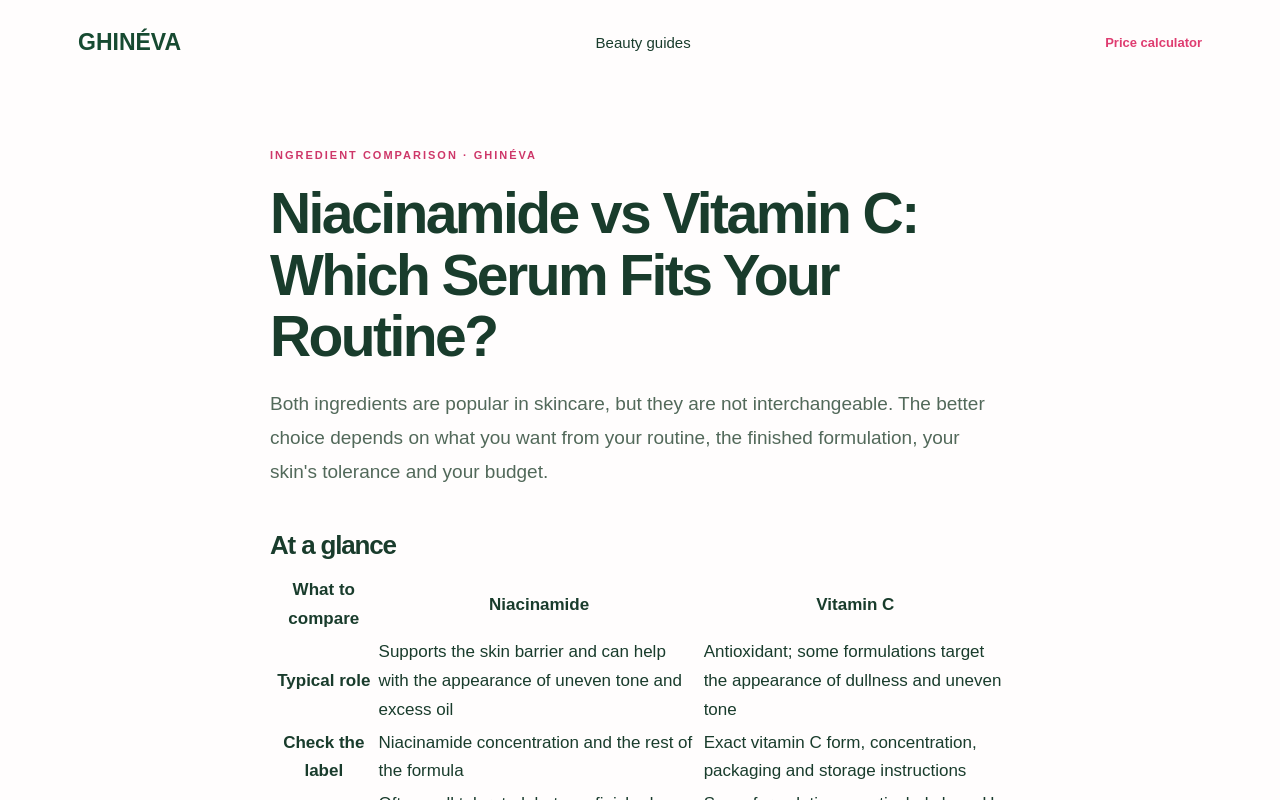
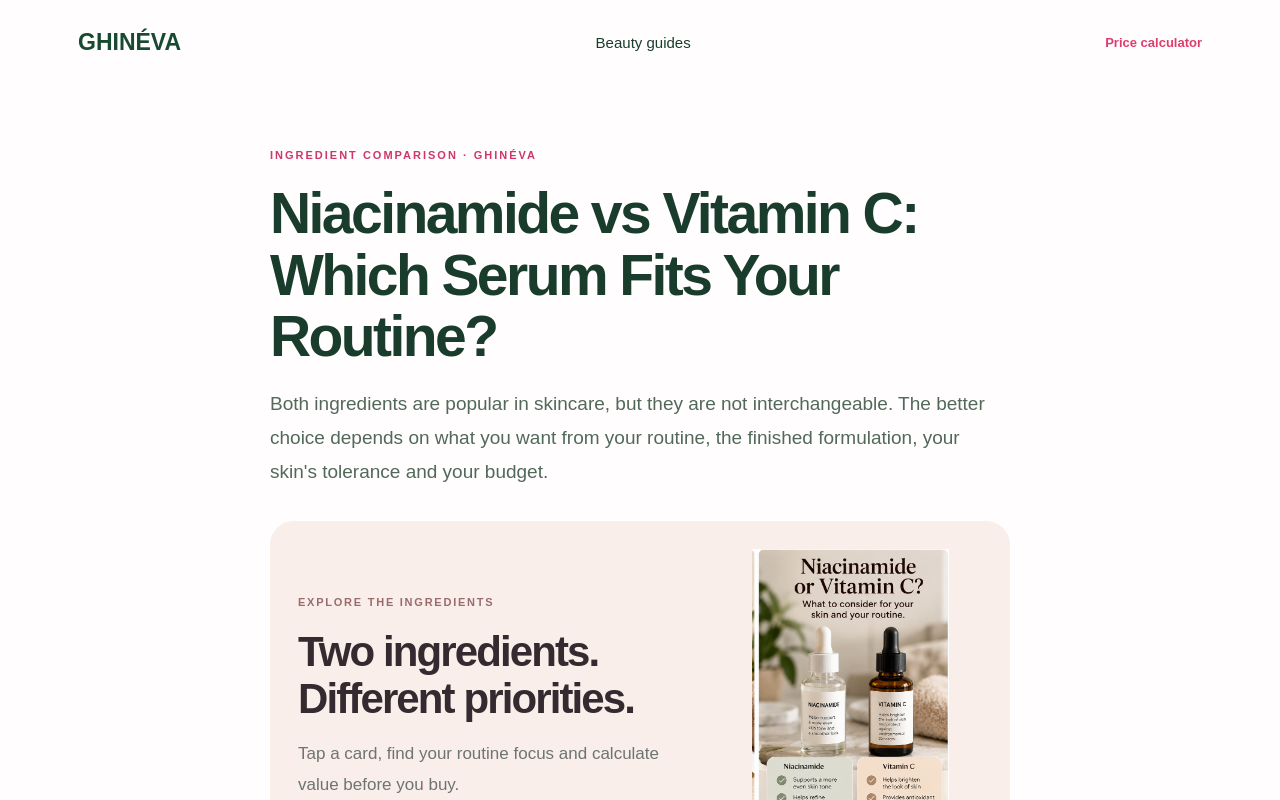
Before and after one commit to GhinwaFAKIH/buywise-ai, a Next.js app in the folder frontend/: page /niacinamide-vs-vitamin-c in a window 1280 px wide. Shown: the top 800 px of the page. Built offline with nearby package versions, Linux system fonts and the light colour scheme.

Commit message:
Integrate visual ingredient explorer, interactive routine selector and price calculator

```diff
--- a/frontend/app/niacinamide-vs-vitamin-c/page.js
+++ b/frontend/app/niacinamide-vs-vitamin-c/page.js
@@ -1,4 +1,5 @@
 import Link from "next/link";
+import IngredientInteractive from "./IngredientInteractive";
 
 export const metadata = {
   title: "Niacinamide vs Vitamin C: Differences, Uses & Serum Buying Guide",
@@ -19,6 +20,7 @@ export default function Page() {
     <article className="guideArticle"><small>INGREDIENT COMPARISON · GHINÉVA</small>
       <h1>Niacinamide vs Vitamin C: Which Serum Fits Your Routine?</h1>
       <p className="guideIntro">Both ingredients are popular in skincare, but they are not interchangeable. The better choice depends on what you want from your routine, the finished formulation, your skin's tolerance and your budget.</p>
+      <IngredientInteractive />
       <section><h2>At a glance</h2><table><thead><tr><th>What to compare</th><th>Niacinamide</th><th>Vitamin C</th></tr></thead><tbody>{comparison.map(([label,a,b])=><tr key={label}><th scope="row">{label}</th><td>{a}</td><td>{b}</td></tr>)}</tbody></table></section>
       <section><h2>When might niacinamide make sense?</h2><p>Niacinamide is commonly used in formulas focused on skin-barrier support, uneven-looking tone and excess oil. Before buying a separate serum, check whether your existing moisturizer already contains it. A higher percentage is not automatically better.</p></section>
       <section><h2>When might vitamin C make sense?</h2><p>Vitamin C products are often chosen for antioxidant skincare and the appearance of dullness or uneven tone. “Vitamin C” can describe different ingredients, including L-ascorbic acid and derivatives. Packaging, storage instructions and the rest of the formula matter.</p></section>
```
